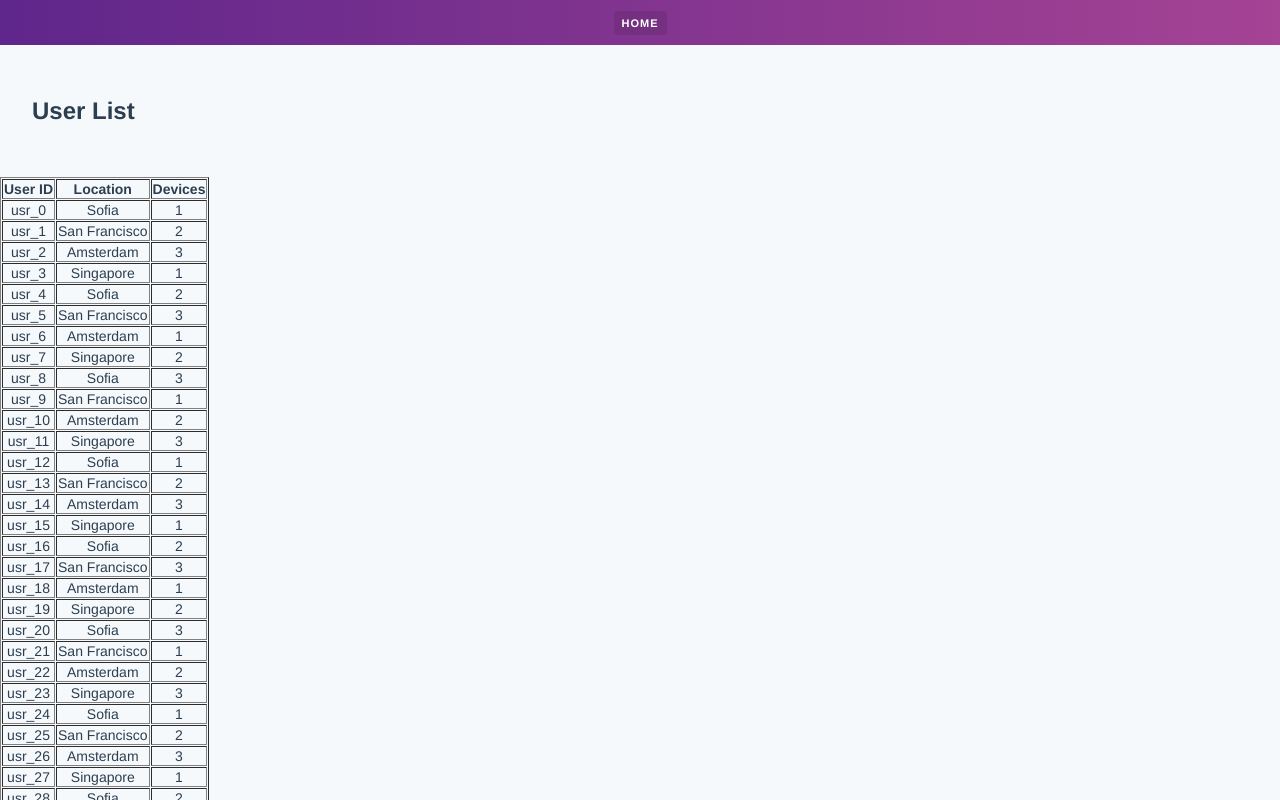
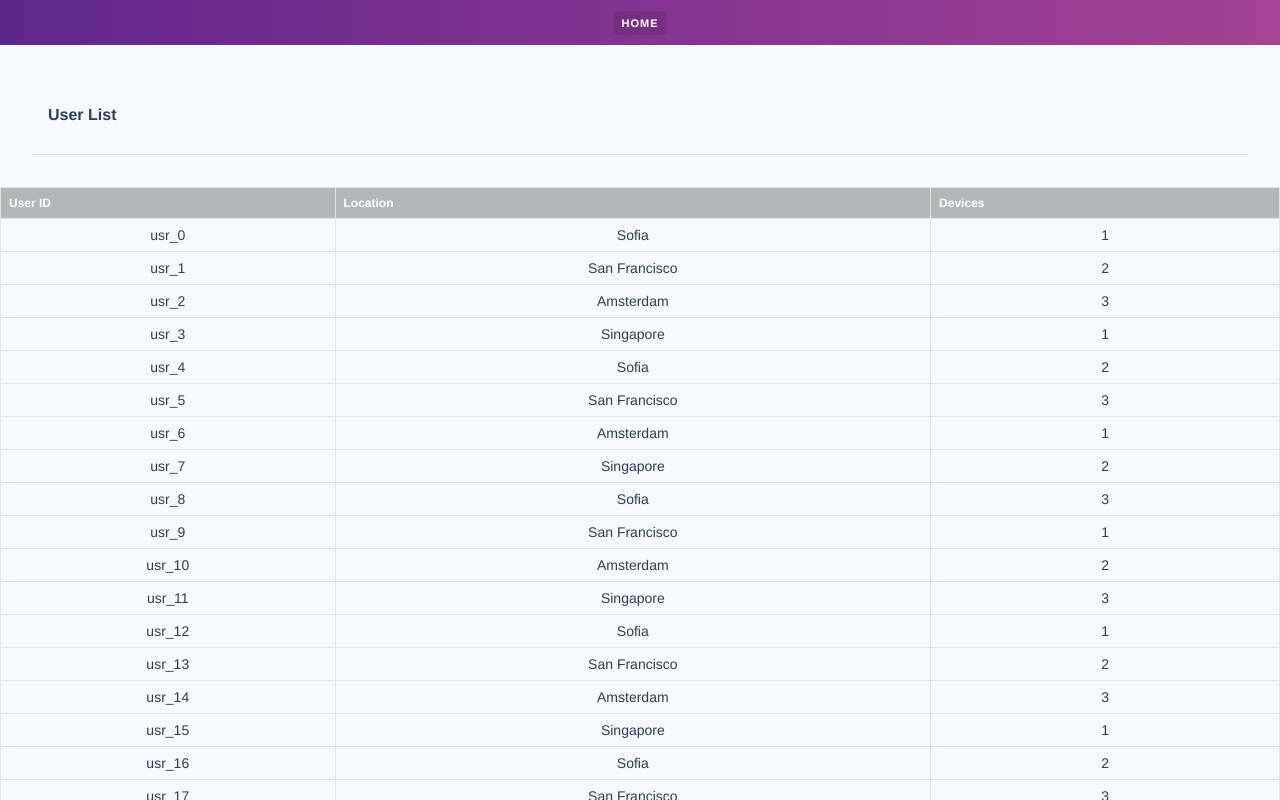
Before and after one commit to anshsarin1308/leanplum, a Vue app: page /home in a window 1280 px wide. Shown: the top 800 px of the page. Built offline with nearby package versions, Linux system fonts and the light colour scheme.

Commit message:
usermodal

```diff
--- a/src/components/Table.tsx
+++ b/src/components/Table.tsx
@@ -1,5 +1,3 @@
-
-import { tr } from 'date-fns/locale';
 import { VNode } from 'vue';
 import { Component, Prop, Vue } from 'vue-property-decorator';
 
@@ -15,11 +13,6 @@ export class Table<T> extends Vue {
 
   @Prop({ required: true })
   readonly items!: Array<T>;
-
-  @Prop({ default:null } )
-  readonly onRowClick!: (item: T) => void
-
-
 
   render() {
     return (
@@ -40,9 +33,9 @@ export class Table<T> extends Vue {
 
   private renderRow(item: T, index: number) {
     return (
-       <tr key={index}>
+      <tr key={index} onClick={() => this.$emit('row-click', item)}>
         {this.columns.map((column, columnIndex) => (
-          <td key={columnIndex} onClick={()=>{this.onRowClick(item)}}>{column.render(item)} </td>
+          <td key={columnIndex}>{column.render(item)}</td>
         ))}
       </tr>
     );
--- a/src/views/Home.scss
+++ b/src/views/Home.scss
@@ -0,0 +1,72 @@
+
+$subtitle-color: #b2b7b9;
+$tile-bg: #f6f9fb;
+$tile-title-color: #b2b7b9;
+$table-border-color: #e1e4e5;
+$table-header-color: #b2b7b9;
+
+.header {
+  padding: 16px;
+  border-bottom: 1px solid $table-border-color;
+  h2 {
+    font-size: 16px;
+    font-weight: bold;
+  }
+}
+
+.details-panel {
+  background: $tile-bg;
+  padding: 16px;
+  margin-top: 16px;
+  border-radius: 4px;
+  box-shadow: 0 8px 20px 0 rgba(0, 0, 0, 0.05);
+
+  h3 {
+    font-size: 16px;
+    color: $tile-title-color;
+    margin-bottom: 8px;
+  }
+
+  p {
+    font-size: 14px;
+    font-weight: bold;
+  }
+}
+
+table {
+  width: 100%;
+  border-collapse: collapse;
+  margin-top: 16px;
+  border: 1px solid $table-border-color;
+
+  th {
+    background: $table-header-color;
+    color: white;
+    padding: 8px;
+    font-size: 12px;
+    text-align: left;
+  }
+
+  td {
+    padding: 8px;
+    border: 1px solid $table-border-color;
+  }
+
+  tr {
+    &:hover {
+      background: lighten($tile-bg, 5%);
+      cursor: pointer;
+    }
+  }
+}
+
+
+.user-id {
+  font-size: 14px;
+  font-weight: bold;
+}
+
+.details-id {
+  font-size: 18px;
+  font-weight: bold;
+}
--- a/src/views/Home.tsx
+++ b/src/views/Home.tsx
@@ -1,30 +1,24 @@
-
-
-
 import { Component, Vue } from 'vue-property-decorator';
 import './Home.scss';
 import { generateSampleData, UserEntity } from '../models/UsersEntity';
 import { ColumnDescriptor, Table } from '../components/Table';
 import { VNode } from 'vue';
+import UserModal from './UserModal.vue';
 
-@Component({ name: 'Home' })
+@Component({
+  name: "Home",
+  components: {
+    UserModal,
+  }
+})
 export default class Home extends Vue {
   users: Array<UserEntity> = generateSampleData();
   selectedUser: UserEntity | null = null;
 
   columns: Array<ColumnDescriptor<UserEntity>> = [
-    {
-      title: 'User ID',
-      render: this.renderFunc,
-    },
-    {
-      title: 'Location',
-      render: this.renderLocation,
-    },
-    {
-      title: 'Devices',
-      render: this.renderDevices,
-    },
+    { title: 'User ID', render: this.renderFunc },
+    { title: 'Location', render: this.renderLocation },
+    { title: 'Devices', render: this.renderDevices },
   ];
 
   private renderFunc(item: UserEntity): VNode {
@@ -39,45 +33,30 @@ export default class Home extends Vue {
     return <span>{item.devices}</span>;
   }
 
-  private selectUser(user: UserEntity): void {
-    console.log("Selected user:", user);
+  private onRowClick(item: UserEntity) {
+    this.selectedUser = item;
+  }
 
-    this.selectedUser = user;
+  private closeModal() {
+    this.selectedUser = null;
   }
 
   render() {
     return (
-      <div>
+      <div class="home-container">
         <div class="header">
           <h2>User List</h2>
         </div>
-
         <Table
           columns={this.columns}
           items={this.users}
-          onRowClick={this.selectUser}
+          on={{ 'row-click': this.onRowClick }}
         />
-
         {this.selectedUser && (
-          <div class="side-panel">
-            <h3>User Details</h3>
-            <p>
-              <strong>ID:</strong> {this.selectedUser.id}
-            </p>
-            <p>
-              <strong>Location:</strong> {this.selectedUser.location}
-            </p>
-            <p>
-              <strong>Devices:</strong> {this.selectedUser.devices}
-            </p>
-            <p>
-              <strong>Sessions:</strong> {this.selectedUser.sessions.length}
-            </p>
-            <p>
-              <strong>Created:</strong>{' '}
-              {new Date(this.selectedUser.created).toLocaleDateString()}
-            </p>
-          </div>
+          <UserModal
+            selectedUser={this.selectedUser}
+            on={{ close: this.closeModal }}
+          />
         )}
       </div>
     );
--- /dev/null
+++ b/src/views/UserModal.vue
@@ -0,0 +1,85 @@
+<template>
+  <div class="modal-overlay" @click.self="closeModal">
+    <div class="modal-content">
+      <button class="close-btn" @click="closeModal">✖</button>
+      <h3>User Details</h3>
+      <div class="user-info">
+        <p><span class="label">ID:</span> {{ selectedUser.id }}</p>
+        <p><span class="label">Location:</span> {{ selectedUser.location }}</p>
+        <p><span class="label">Devices:</span> {{ selectedUser.devices }}</p>
+      </div>
+    </div>
+  </div>
+</template>
+
+<script>
+export default {
+  props: {
+    selectedUser: Object,
+  },
+  methods: {
+    closeModal() {
+      this.$emit('close');
+    }
+  }
+};
+</script>
+
+<style scoped>
+.modal-overlay {
+  position: fixed;
+  top: 0;
+  right: 0;
+  width: 30%;
+  height: 100%;
+  background: rgba(0, 0, 0, 0.6);
+  display: flex;
+  align-items: center;
+  justify-content: flex-end;
+  z-index: 1000;
+}
+
+.modal-content {
+  background: white;
+  padding: 20px;
+  width: 100%;
+  max-width: 350px;
+  height: 100%;
+  box-shadow: -2px 0 10px rgba(0, 0, 0, 0.1);
+  border-radius: 8px 0 0 8px;
+  overflow-y: auto;
+}
+
+h3 {
+  font-size: 20px;
+  margin-bottom: 15px;
+}
+
+.user-info p {
+  font-size: 16px;
+  margin: 10px 0;
+  padding: 8px;
+  background: #f6f9fb;
+  border-radius: 4px;
+}
+
+.label {
+  font-weight: bold;
+  color: #555;
+}
+
+.close-btn {
+  position: absolute;
+  top: 10px;
+  right: 15px;
+  background: none;
+  border: none;
+  font-size: 18px;
+  cursor: pointer;
+  color: #333;
+}
+
+.close-btn:hover {
+  color: red;
+}
+</style>
--- a/tsconfig.json
+++ b/tsconfig.json
@@ -26,7 +26,7 @@
   "include": [
     "src/**/*.ts",
     "src/**/*.tsx"
-  ],
+, "src/views/UserModal.vue"  ],
   "exclude": [
     "node_modules"
   ]
```
